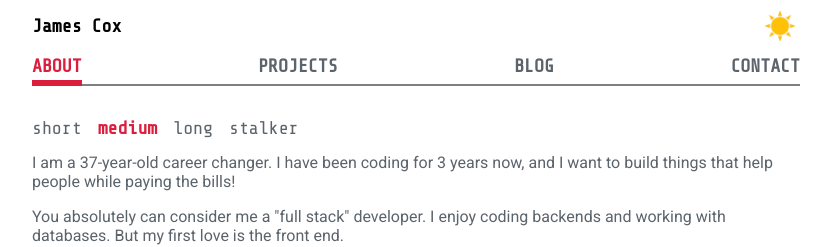
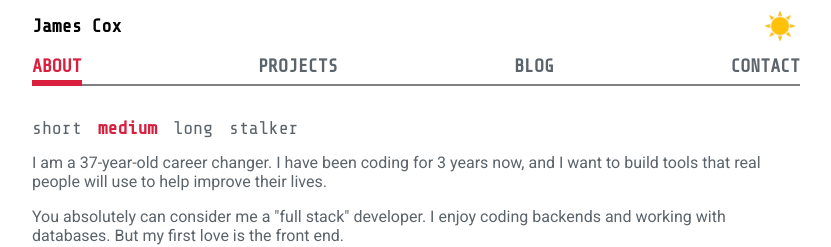
Before and after one commit to jamesncox/portfolio-v2, a React (Create React App) app: page / in a window 1280 px wide. Both pictures are taken after a click on the element "medium". Shown: the top 247 px of the page, without its empty margins (224-1055 px from the left). Built offline with nearby package versions, Linux system fonts and the light colour scheme.

Commit message:
Update MediumBio.js

```diff
--- a/src/components/about/MediumBio.js
+++ b/src/components/about/MediumBio.js
@@ -7,7 +7,8 @@ export default function MediumBio() {
     <>
       <p className="text">
         I am a 37-year-old career changer. I have been coding for 3 years now,
-        and I want to build things that help people while paying the bills!
+        and I want to build tools that real people will use to help improve
+        their lives.
       </p>
       <p className="text">
         You absolutely can consider me a "full stack" developer. I enjoy coding
```
